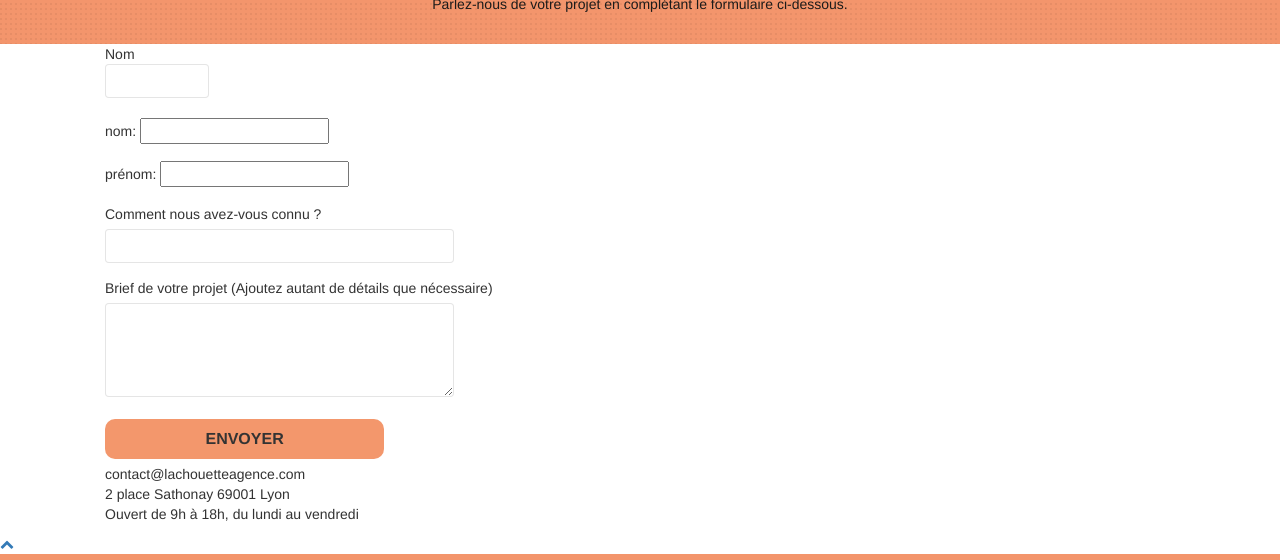
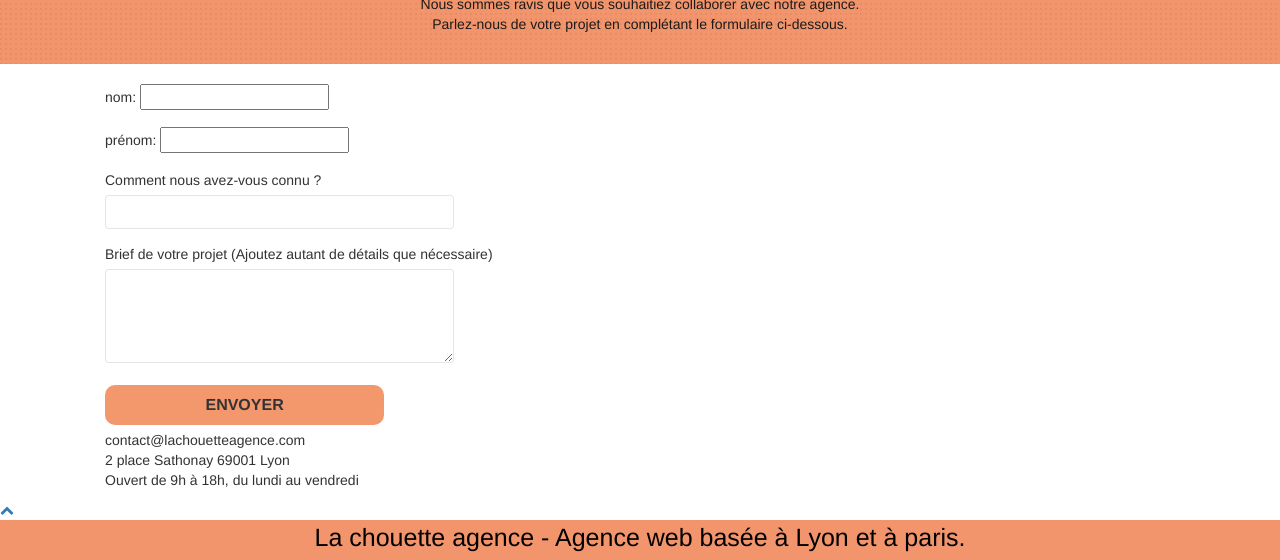
Before and after one commit to khouidersaid/oc-projet4, a plain HTML site: page page2.html in a window 1280 px wide. Shown: the part 194-754 px from the top of the page. Drawn offline with Linux system fonts and the light colour scheme.

```diff
--- a/page2.html
+++ b/page2.html
@@ -72,12 +72,6 @@
 					<div class="col-sm-6">
 						<form id="form_1">
 							<div class="form-group">
-								<label>
-									Nom
-									<input id="name" class="form-control" required>
-								</label>
-							</div>
-							<div class="form-group">
 								<label for="lastname">nom:</label> <input type="text" id="lastname">
 							</div>
 							<div class="form-group">
@@ -113,7 +107,7 @@
 		<!-- bloc-7 END -->
 
 		<!-- ScrollToTop Button -->
-		<a class="button-e-mail" onclick="scrollToTarget('1')"><span class="fa fa-chevron-up"></span></a>
+		<a class="button-e-mail"><span class="fa fa-chevron-up"></span></a>
 		<!-- ScrollToTop Button END-->
 
 
--- a/style.css
+++ b/style.css
@@ -228,6 +228,9 @@
     color: hsl(15, 20%, 4%);
     font-size: 20px;
     text-align: center;
+}
+.container {
+    margin-top: 20px;
 }
 .mail {
     padding-left: 20px;
```
Also changed, not shown: index.html (+9 -8 lines).
